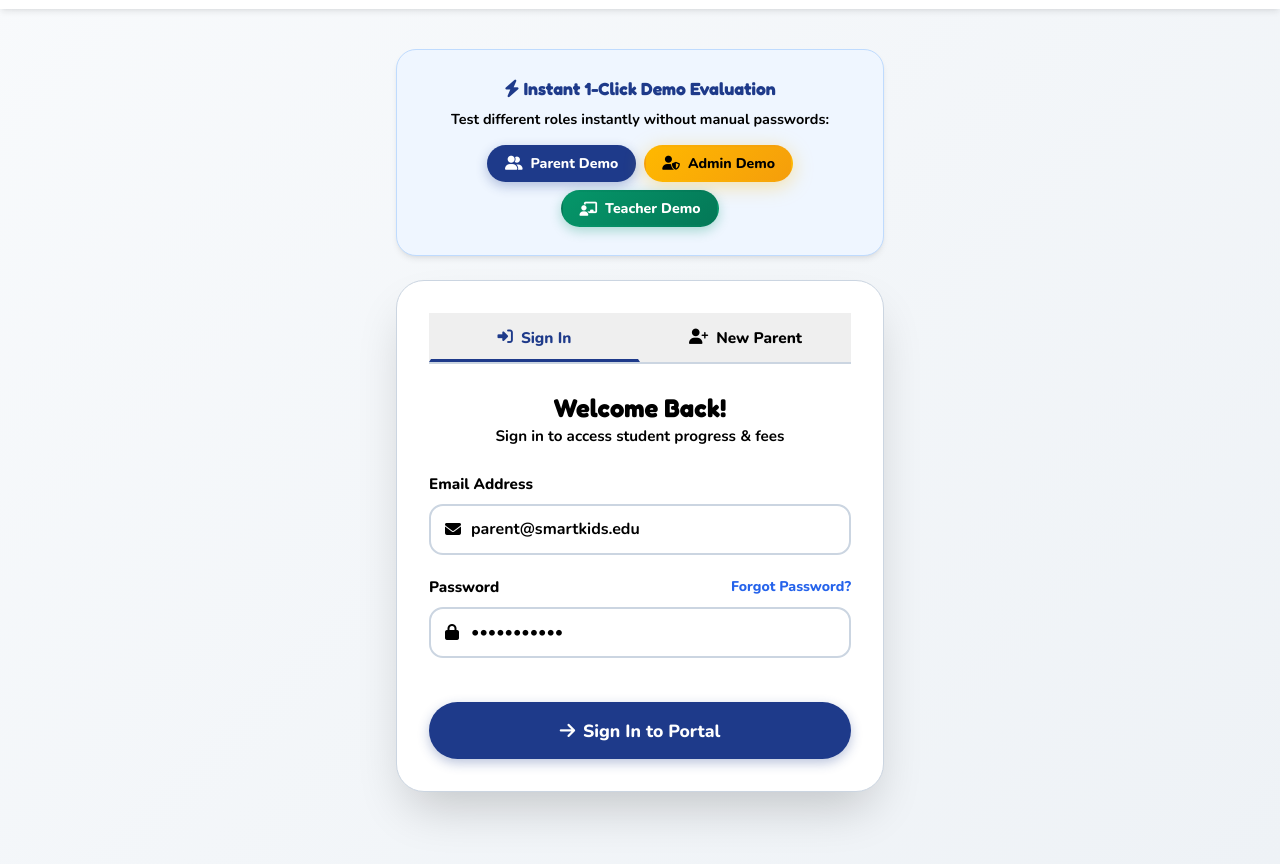
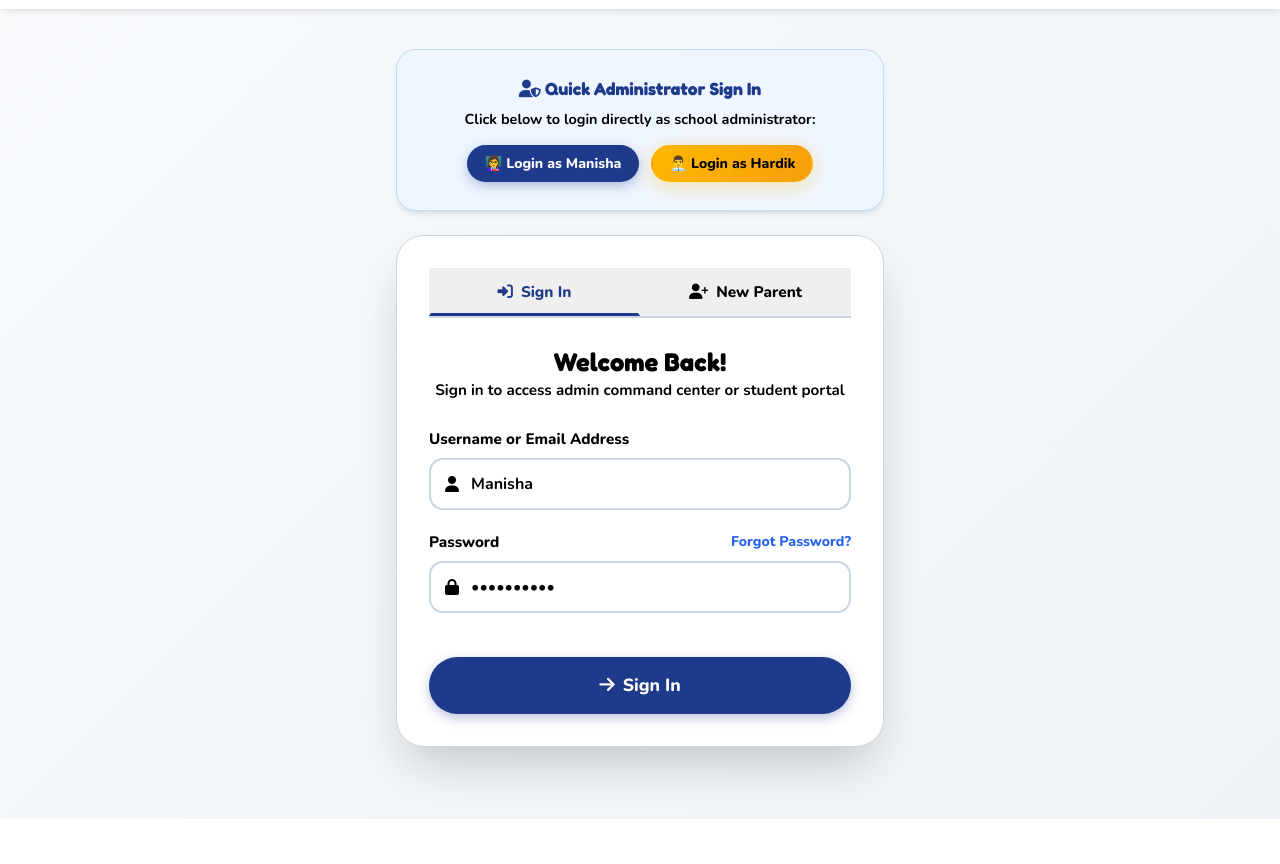
Before and after one commit to ButteryImportant/smartkidspreschool, a plain HTML site: page login.html in a window 1280 px wide. Shown: the part 63-927 px from the top of the page. After the commit the page ends 882 px from the top, so only its background shows below. Drawn offline with nearby package versions, Linux system fonts and the light colour scheme; no server answers.

Commit message:
feat: configure Manisha and Hardik admin credentials, remove dummy accounts and enable username login

```diff
--- a/js/auth.js
+++ b/js/auth.js
@@ -25,14 +25,22 @@ class AuthManager {
     }, 500);
   }
 
-  login(email, password) {
+  login(identifier, password) {
     const users = window.schoolStore.getUsers();
+    const cleanId = String(identifier).toLowerCase().trim();
     const user = users.find(
-      u => u.email.toLowerCase() === email.toLowerCase().trim() && u.password === password
+      u => ((u.username && u.username.toLowerCase() === cleanId) ||
+            (u.email && u.email.toLowerCase() === cleanId)) &&
+           u.password === password
     );
 
     if (!user) {
-      showToast('Invalid email or password. Please try again.', 'error');
+      showToast('Invalid username/email or password. Please try again.', 'error');
+      return false;
+    }
+
+    if (user.status === 'Inactive') {
+      showToast('This account has been suspended. Please contact school administration.', 'error');
       return false;
     }
 
@@ -40,6 +48,16 @@ class AuthManager {
     showToast(`Welcome back, ${user.name}!`, 'success');
     this.redirectByRole(user.role);
     return true;
+  }
+
+  quickAdminLogin(username) {
+    const users = window.schoolStore.getUsers();
+    const user = users.find(u => u.username && u.username.toLowerCase() === username.toLowerCase());
+    if (user) {
+      this.setCurrentUser(user);
+      showToast(`Logged in as ${user.name} (Admin)`, 'success');
+      this.redirectByRole(user.role);
+    }
   }
 
   quickDemoLogin(role) {
--- a/js/store.js
+++ b/js/store.js
@@ -32,36 +32,29 @@ function showToast(message, type = 'info', duration = 3500) {
   }, duration);
 }
 
-// Initial Mock Datasets
+// Initial Datasets - Clean Admin Accounts
 const DEFAULT_USERS = [
   {
-    id: 'usr_admin',
-    name: 'Manisha Biradar (Principal)',
-    email: 'admin@smartkids.edu',
-    password: 'password123',
+    id: 'usr_admin_1',
+    name: 'Mrs. Manisha (Principal & Director)',
+    username: 'Manisha',
+    email: 'manisha@smartkids.edu',
+    password: 'Manisha123',
     role: 'admin',
     phone: '+91 98200 12345',
-    avatar: '👩‍🏫'
+    avatar: '👩‍🏫',
+    status: 'Active'
   },
   {
-    id: 'usr_parent_1',
-    name: 'Rajesh Sharma',
-    email: 'parent@smartkids.edu',
-    password: 'password123',
-    role: 'parent',
-    phone: '+91 98765 43210',
-    studentId: 'STU-2026-001',
-    avatar: '👨‍💼'
-  },
-  {
-    id: 'usr_teacher_1',
-    name: 'Pooja Deshmukh',
-    email: 'teacher@smartkids.edu',
-    password: 'password123',
-    role: 'teacher',
-    phone: '+91 98199 88776',
-    assignedClass: 'Junior KG',
-    avatar: '👩‍🏫'
+    id: 'usr_admin_2',
+    name: 'Hardik Biradar (System Admin)',
+    username: 'Hardik',
+    email: 'hardik@smartkids.edu',
+    password: 'hardik',
+    role: 'admin',
+    phone: '+91 98200 12345',
+    avatar: '👨‍💼',
+    status: 'Active'
   }
 ];
 
@@ -319,7 +312,11 @@ class SchoolStore {
   }
 
   initLocalStorage() {
-    if (!localStorage.getItem('sk_users')) {
+    const SCHEMA_V3 = 'sk_schema_v3_clean_admins';
+    if (!localStorage.getItem(SCHEMA_V3)) {
+      localStorage.setItem('sk_users', JSON.stringify(DEFAULT_USERS));
+      localStorage.setItem(SCHEMA_V3, 'true');
+    } else if (!localStorage.getItem('sk_users')) {
       localStorage.setItem('sk_users', JSON.stringify(DEFAULT_USERS));
     }
     if (!localStorage.getItem('sk_students')) {
--- a/login.html
+++ b/login.html
@@ -31,23 +31,20 @@
 
   <!-- Login Container -->
   <main class="container" style="max-width: 520px; margin: 2.5rem auto 4.5rem; padding: 0 1rem;">
-    <!-- 1-Click Quick Demo Login Switcher -->
+    <!-- 1-Click Quick Admin Switcher -->
     <div class="card" style="margin-bottom: 1.5rem; background: #EFF6FF; border-color: #BFDBFE; text-align: center;">
       <h4 style="color: #1E3A8A; font-size: 1.1rem; font-weight:800; margin-bottom: 0.5rem;">
-        <i class="fas fa-bolt text-warning"></i> Instant 1-Click Demo Evaluation
+        <i class="fas fa-user-shield text-warning"></i> Quick Administrator Sign In
       </h4>
       <p style="font-size: 0.9rem; color: #000000; font-weight:700; margin-bottom: 0.85rem;">
-        Test different roles instantly without manual passwords:
+        Click below to login directly as school administrator:
       </p>
-      <div style="display: flex; gap: 0.5rem; justify-content: center; flex-wrap: wrap;">
-        <button class="btn btn-primary btn-sm" onclick="window.authManager.quickDemoLogin('parent')">
-          <i class="fas fa-user-friends"></i> Parent Demo
+      <div style="display: flex; gap: 0.75rem; justify-content: center; flex-wrap: wrap;">
+        <button class="btn btn-primary btn-sm" onclick="window.authManager.quickAdminLogin('Manisha')">
+          👩‍🏫 Login as Manisha
         </button>
-        <button class="btn btn-yellow btn-sm" onclick="window.authManager.quickDemoLogin('admin')">
-          <i class="fas fa-user-shield"></i> Admin Demo
-        </button>
-        <button class="btn btn-green btn-sm" onclick="window.authManager.quickDemoLogin('teacher')">
-          <i class="fas fa-chalkboard-teacher"></i> Teacher Demo
+        <button class="btn btn-yellow btn-sm" onclick="window.authManager.quickAdminLogin('Hardik')">
+          👨‍💼 Login as Hardik
         </button>
       </div>
     </div>
@@ -68,15 +65,15 @@
       <div id="auth-pane-login">
         <div style="text-align: center; margin-bottom: 1.5rem;">
           <h2 style="font-size: 1.6rem; color: #000000; font-weight:800;">Welcome Back!</h2>
-          <p style="font-size: 0.95rem; color: #000000; font-weight:700;">Sign in to access student progress & fees</p>
+          <p style="font-size: 0.95rem; color: #000000; font-weight:700;">Sign in to access admin command center or student portal</p>
         </div>
 
         <form onsubmit="handleLoginSubmit(event)">
           <div class="form-group">
-            <label class="form-label">Email Address</label>
+            <label class="form-label">Username or Email Address</label>
             <div style="position: relative;">
-              <input type="email" id="login-email" class="form-control" placeholder="parent@smartkids.edu" required value="parent@smartkids.edu" style="padding-left: 2.5rem;">
-              <i class="fas fa-envelope" style="position: absolute; left: 1rem; top: 50%; transform: translateY(-50%); color: #000000;"></i>
+              <input type="text" id="login-email" class="form-control" placeholder="Username (e.g. Manisha or Hardik) or Email" required value="Manisha" style="padding-left: 2.5rem;">
+              <i class="fas fa-user" style="position: absolute; left: 1rem; top: 50%; transform: translateY(-50%); color: #000000;"></i>
             </div>
           </div>
 
@@ -88,13 +85,13 @@
               </a>
             </div>
             <div style="position: relative;">
-              <input type="password" id="login-password" class="form-control" placeholder="••••••••" required value="password123" style="padding-left: 2.5rem;">
+              <input type="password" id="login-password" class="form-control" placeholder="••••••••" required value="Manisha123" style="padding-left: 2.5rem;">
               <i class="fas fa-lock" style="position: absolute; left: 1rem; top: 50%; transform: translateY(-50%); color: #000000;"></i>
             </div>
           </div>
 
           <button type="submit" class="btn btn-primary btn-block btn-lg" style="margin-top: 1.5rem;">
-            <i class="fas fa-arrow-right"></i> Sign In to Portal
+            <i class="fas fa-arrow-right"></i> Sign In
           </button>
         </form>
       </div>
```
Also changed, not shown: functions/api/index.js (+10 -7 lines), worker.js (+19 -23 lines).
